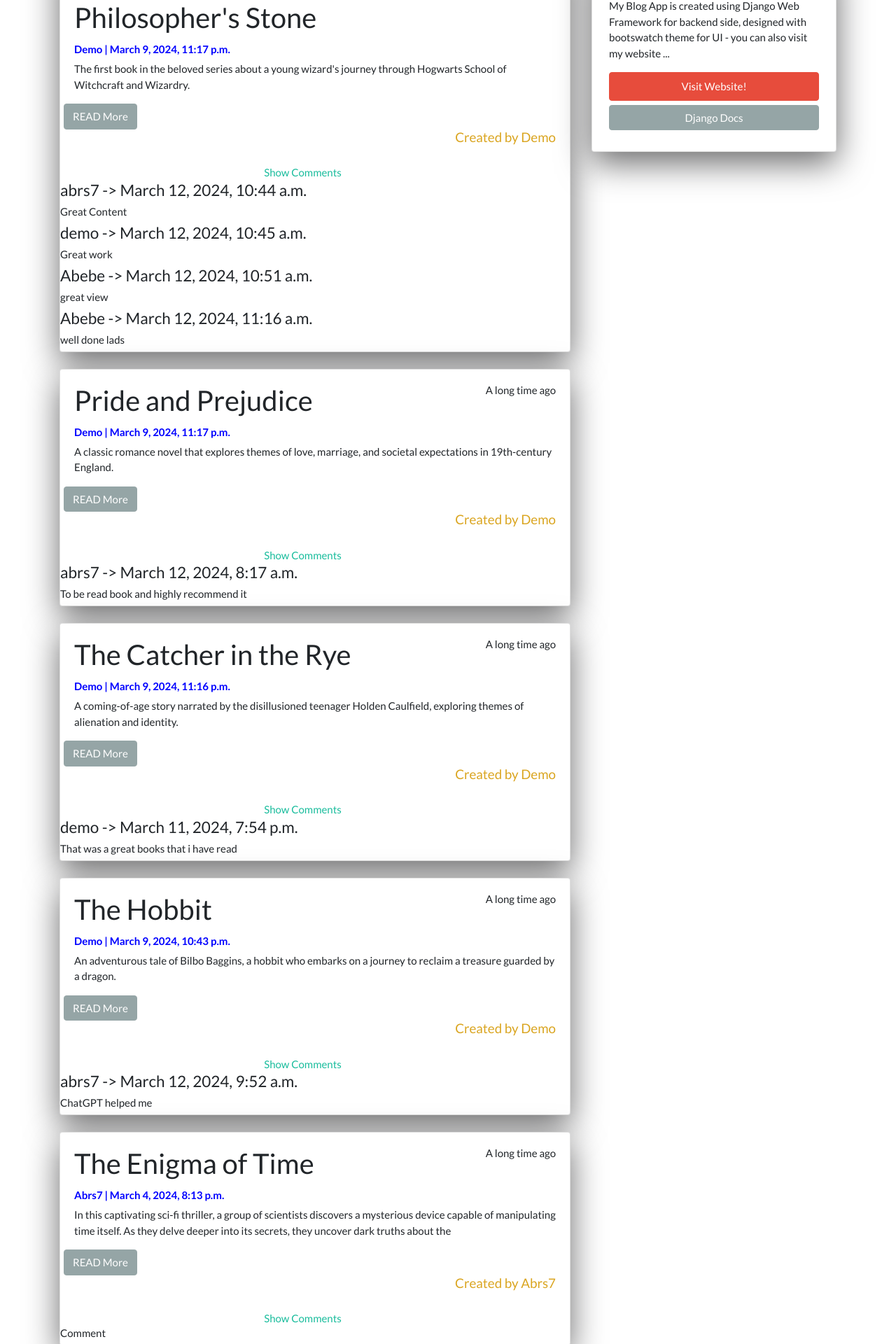
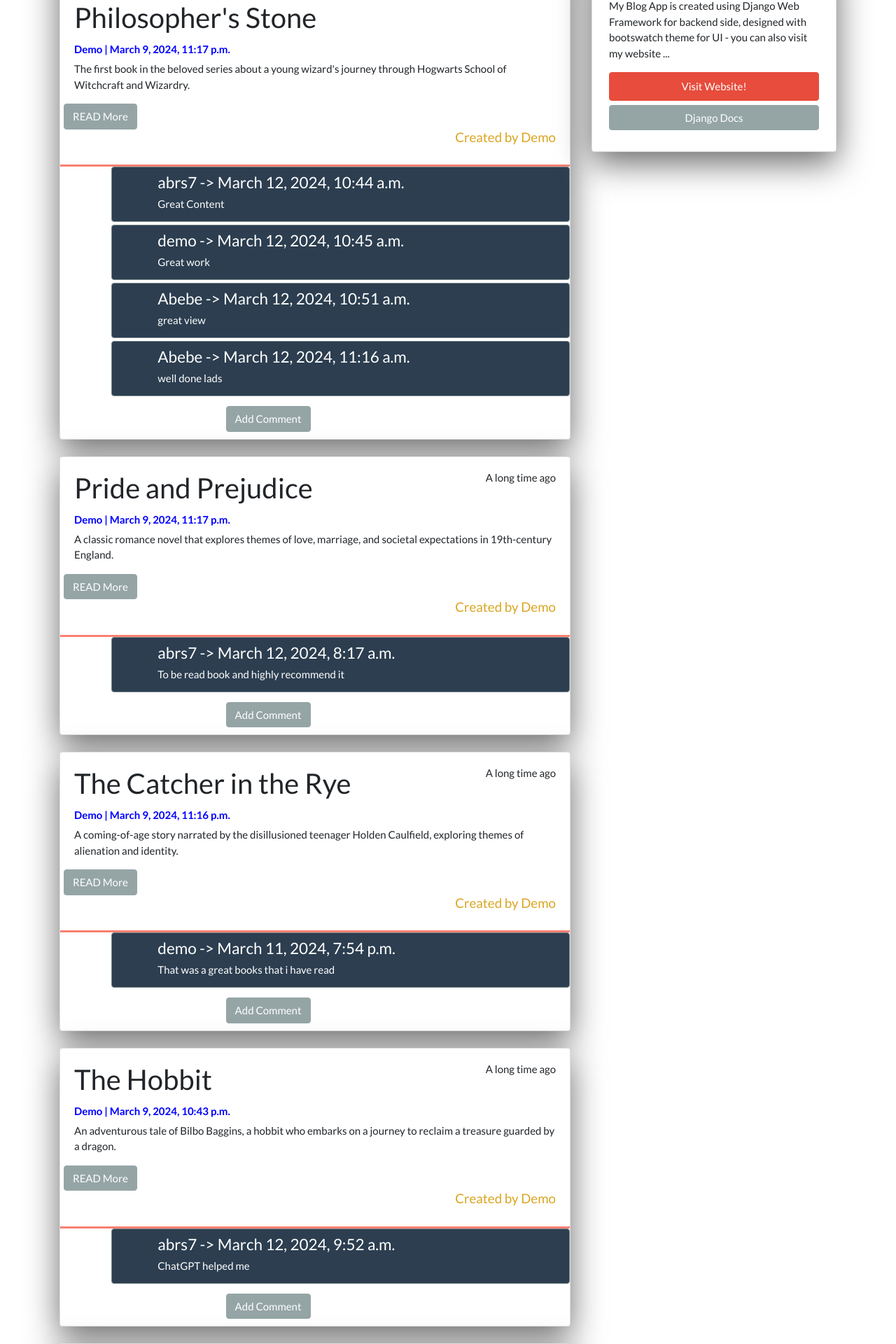
Before and after one commit to abrs7/blog-website, a Django app: page /app/ in a window 1280 px wide. Shown: the part 327-2247 px from the top of the page at 70% size. Run offline with Django 5.2, Linux system fonts and the light colour scheme; data comes from the database, SQL or seed files in the repository; both versions use the stored data as it was after the commit; some libraries are stand-ins or nearby versions.

Commit message:
modified comment section

```diff
--- a/blog/app/urls.py
+++ b/blog/app/urls.py
@@ -9,6 +9,7 @@ urlpatterns = [
     path('create_post', views.CreatePost.as_view(), name='create_post'),
     path('register', views.signUp, name='signup'),
     path('login', views.login, name='log_in'),
+    path('post_detail/<slug:slug>/comment',views.CreateComment.as_view(), name='add_comments')
 
 
 
--- a/blog/app/views.py
+++ b/blog/app/views.py
@@ -1,10 +1,10 @@
 from django.shortcuts import render
 from django.contrib.auth.mixins import LoginRequiredMixin
-from .models import Post
+from .models import Post, Comment
 from django.views.generic import ListView, DetailView, UpdateView, DeleteView, CreateView
-from .forms import CreatePost
+from .forms import CreatePost, CreateComment
 from django.contrib.auth.forms import UserCreationForm
-from django.urls import reverse
+from django.urls import reverse, reverse_lazy
 from django.shortcuts import redirect
 from django.contrib.auth.forms import AuthenticationForm
 from django.contrib.auth import authenticate, login as auth_login, logout
@@ -77,3 +77,22 @@ class CreatePost( LoginRequiredMixin ,CreateView):
     def form_valid(self, form):
         form.instance.author = self.request.user
         return super().form_valid(form)
+
+
+class CreateComment( LoginRequiredMixin ,CreateView):
+    model = Comment
+    form_class = CreateComment
+    template_name = 'add_comments.html'
+    success_url = reverse_lazy('post_list')
+
+    # fields = ('body',)
+
+
+    def form_valid(self, form):
+        # Get the Post instance associated with the slug
+        post = Post.objects.get(slug=self.kwargs['slug'])
+        # Set the post_id of the comment to the ID of the Post instance
+        form.instance.post_id = post.id
+        # Set the user associated with this comment
+        form.instance.name = self.request.user
+        return super().form_valid(form)
--- a/blog/templates/base.html
+++ b/blog/templates/base.html
@@ -12,6 +12,8 @@
   <link rel="stylesheet" href="https://stackpath.bootstrapcdn.com/bootswatch/4.5.2/flatly/bootstrap.min.css">
 
   <!-- <link rel="stylesheet" href="https://stackpath.bootstrapcdn.com/bootswatch/4.5.2/sketchy/bootstrap.min.css"> -->
+
+
 </head>
 
 <body>
@@ -54,6 +56,9 @@
     </div>
   </nav>
   <div class="my-5 ">
+
+
+
   {% block content %}
   <!-- Content Goes here -->
   {% endblock content %}
--- a/blog/templates/index.html
+++ b/blog/templates/index.html
@@ -48,22 +48,27 @@
 
 
 
-    <a href="#comments-section" class=" toggle-comments-btn" style="padding-left: 40%;">Show Comments</a>
 
-<div id="comments-section" class="comments-section">
 
-    <div id="comments-container" class="comments-container">
+
+
+    <div style="border-top: 3px solid salmon;">
+
         <!-- Comments will be displayed here -->
-        {% if not post.comments.all %}
-        <h6>Comment</h6>
-        {% else %}
+
+
+        <div style="padding-left: 10%; border: 1px sloid #fef356">
          {% for comment in post.comments.all%}
+         <div class="bg-primary text-white border border-dark py-2 rounded" style="padding-left: 10%; margin-bottom: 4px;">
         <h4>  {{comment.name}} -> {{comment.created_on}}  </h4>
         <h6>  {{comment.body}} </h6>
+      </div>
          {% endfor %}
-        {% endif %}
+         <button class="btn btn-secondary text-white" style="margin-left: 25%; margin-bottom: 10px; margin-top: 10px;"> <a class=" text-white" href="{% url 'add_comments' post.slug %}">Add Comment</a></button>
+
+        </div>
     </div>
-</div>
+
 
 
     </div>
```
Also changed, not shown: blog/app/forms.py (+11 -1 lines), blog/templates/add_comments.html (added, +14 -0 lines), blog/app/migrations/0003_comment.py (added), blog/app/migrations/0004_alter_comment_name_alter_comment_post.py (added), blog/db.sqlite3.
